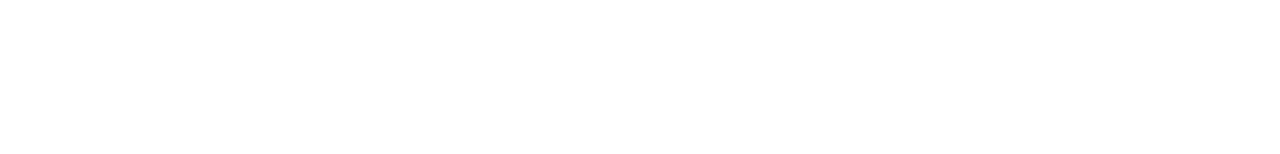
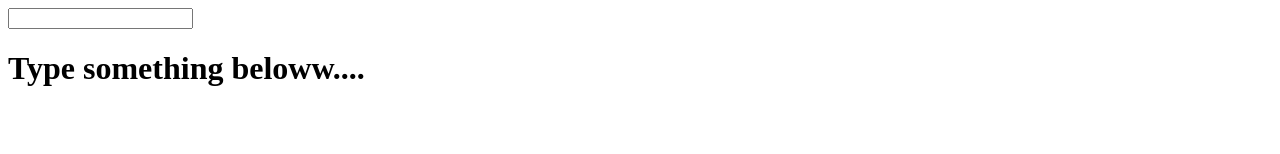
Before and after one commit to theshoxjaxon/reactgw104, a React (Vite) app: page / in a window 1280 px wide. Shown: the top 154 px of the page. Built offline with nearby package versions, Linux system fonts and the light colour scheme.

Commit message:
usestate

```diff
--- a/src/App.jsx
+++ b/src/App.jsx
@@ -4,6 +4,7 @@
 import Form from './Components/Form'
 import Robot from './Components/Robot'
 import Card from './Components/Card'
+import Usestate from './Components/Usestate'
 
 const App = () => {
   return (
@@ -16,16 +17,7 @@
       <Robot name="Iron Man" color="red" />
       <Robot name="Tursnoy" color="pink" />
       <Robot name="Baxtiboy" color="black" /> */}
-      <div className='box'>
-
-        {/* Card 1 */}
-        < Card cardBg="cyan" btnBg="red" head=" Mountain" img="https://www.wildnatureimages.com/images/640/070620-014-The-Tetons.jpg" />
-        {/* Card 2 */}
-        < Card cardBg="dimgray" btnBg="pink" head="Lake " img="https://dynamic-media-cdn.tripadvisor.com/media/photo-o/13/f8/5c/05/picture-lake.jpg?w=1200&h=-1&s=1" />
-        {/* Card 3 */}
-        < Card cardBg="yellow" btnBg="aqua" head="Forest " img="https://encrypted-tbn0.gstatic.com/images?q=tbn:ANd9GcQZo3pvzwX31CGrFyV3ZOHOqwFpduUS8i1laTO64hURv87yCIuJwMvtQucS&s=10" />
-
-      </div>
+      <Usestate />
     </div>
   )
 }
--- /dev/null
+++ b/src/Components/Usestate.jsx
@@ -0,0 +1,25 @@
+import React from 'react'
+import { useState } from 'react'
+
+const Usestate = () => {
+
+    const [count, setCount] = useState(0)
+    const [text, setText] = useState("")
+
+
+    return (
+        <div>
+
+            {/* Counter */}
+            {/* <h1>Counter</h1>
+            <button onClick={() => { setCount(count + 1) }}>+1</button>
+            <p>{count}</p>
+            <button onClick={() => { setCount(count - 1) }}>-1</button> */}
+            <form action="/" >
+                <input type="text" value={text} onChange={(e) => { setText(e.target.value) }} />
+            </form>
+            <h1>{text || "Type something beloww...."}</h1>
+        </div>
+    )
+}
+export default Usestate
```
Also changed, not shown: 1 other file (tests, documents, lock files or other folders).
